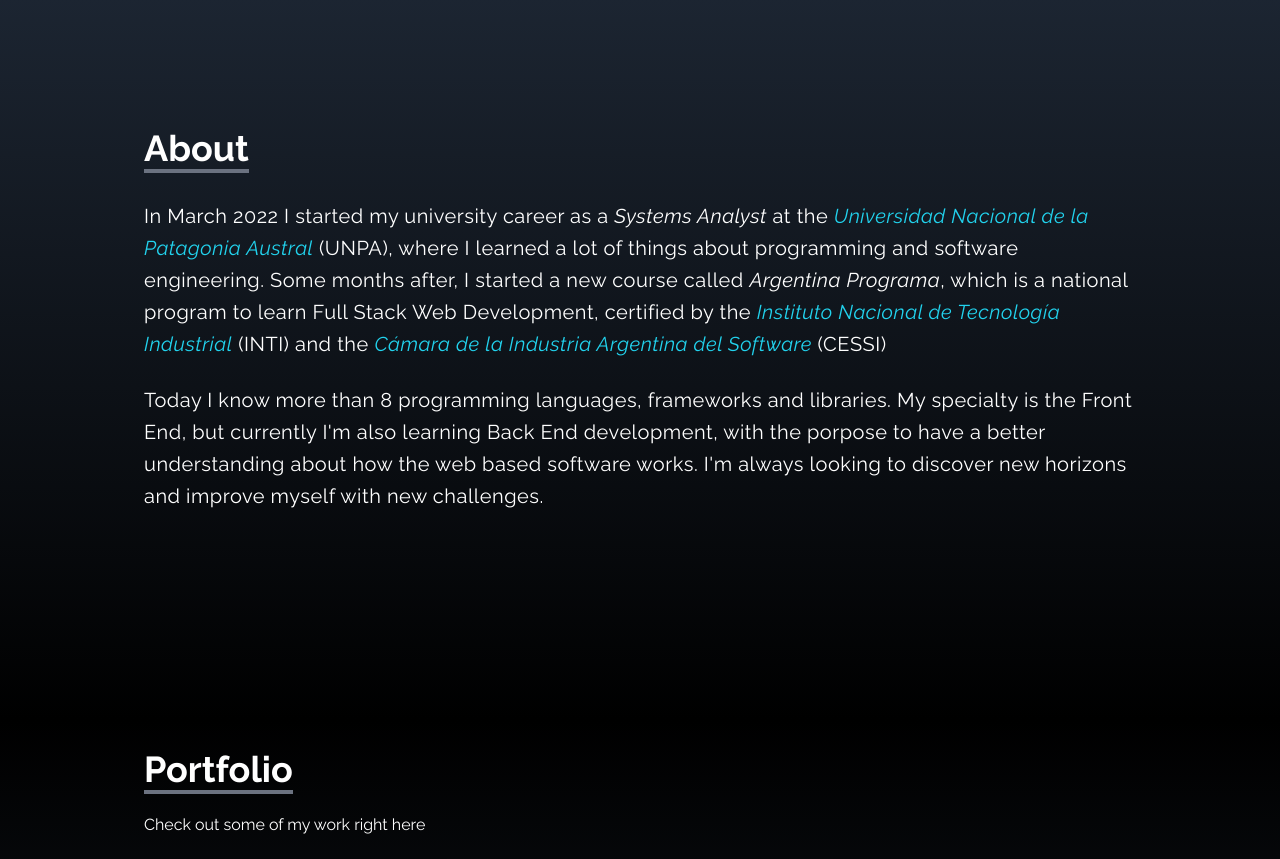
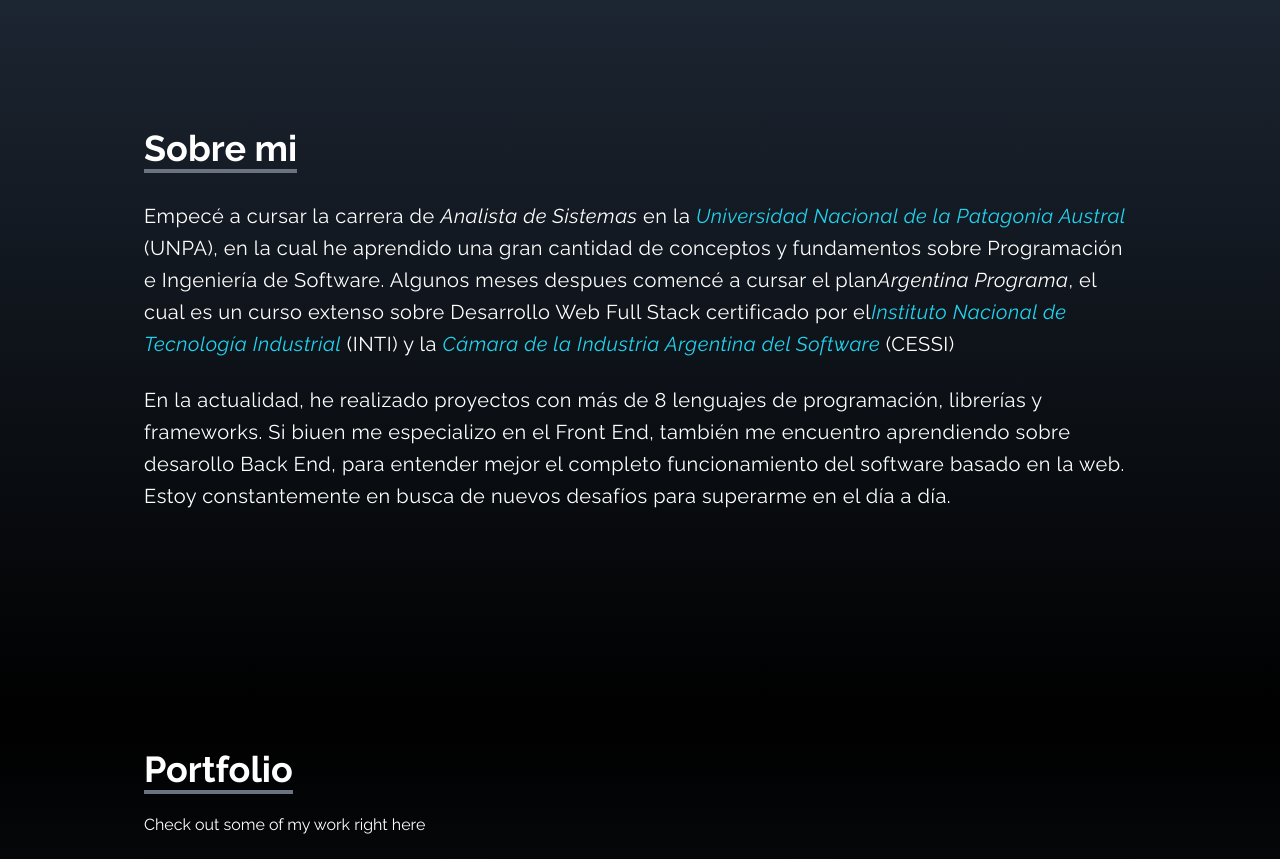
Before and after one commit to FeDaBa/First-Portfolio, a React (Create React App) app: page / in a window 1280 px wide. Shown: the part 880-1739 px from the top of the page. Built offline with nearby package versions, Linux system fonts and the light colour scheme; grey boxes are pictures that could not be loaded; the HTML template or start-up script is replaced by a standard one; a web font is replaced by a local one.

Commit message:
Update About.jsx

```diff
--- a/src/components/About.jsx
+++ b/src/components/About.jsx
@@ -11,17 +11,18 @@ const About = () => {
             <div className="pb-8">
 
                 <p className="text-4xl font-bold inline border-b-4 border-gray-500">
-                    About
+                    Sobre mi
                 </p>
 
             </div>
 
             <p className="text-xl leading-8 tracking-wide font">
 
-                In March 2022 I started my university career as a <em>Systems Analyst</em> at the <a href="https://www.uarg.unpa.edu.ar/" className="text-cyan-400" target={'_blank'} rel="noreferrer"><em>Universidad Nacional de la Patagonia Austral</em></a> (UNPA),
-                where I learned a lot of things about programming and software engineering. Some months after, I started a new course called <em>Argentina Programa</em>, which is a national program to learn Full Stack Web Development,
-                certified by the <a href="https://www.argentina.gob.ar/inti" className="text-cyan-400" target={'_blank'} rel="noreferrer"><em>Instituto Nacional de Tecnología Industrial</em></a> (INTI)
-                and the <a href="https://cessi.org.ar/" className="text-cyan-400" target={'_blank'} rel="noreferrer"><em>Cámara de la Industria Argentina del Software</em></a> (CESSI)
+                Empecé a cursar la carrera de <em>Analista de Sistemas</em> en la <a href="https://www.uarg.unpa.edu.ar/" className="text-cyan-400" target={'_blank'} rel="noreferrer"><em>Universidad Nacional de la Patagonia Austral</em></a> (UNPA),
+                en la cual he aprendido una gran cantidad de conceptos y fundamentos sobre Programación e Ingeniería de Software. Algunos meses despues comencé a cursar el plan
+                <em>Argentina Programa</em>, el cual es un curso extenso sobre Desarrollo Web Full Stack certificado por el
+                <a href="https://cessi.org.ar/" className="text-cyan-400" target={'_blank'} rel="noreferrer"><em>Instituto Nacional de Tecnología Industrial</em></a> (INTI)
+                y la <a href="https://cessi.org.ar/" className="text-cyan-400" target={'_blank'} rel="noreferrer"><em>Cámara de la Industria Argentina del Software</em></a> (CESSI)
 
             </p>
 
@@ -29,9 +30,9 @@ const About = () => {
 
             <p className="text-xl leading-8 tracking-wide">
 
-                Today I know more than 8 programming languages, frameworks and libraries.
-                My specialty is the Front End, but currently I'm also learning Back End development, with the porpose to have a better understanding about how the web based software works.
-                I'm always looking to discover new horizons and improve myself with new challenges.
+                En la actualidad, he realizado proyectos con más de 8 lenguajes de programación, librerías y frameworks.
+                Si biuen me especializo en el Front End, también me encuentro aprendiendo sobre desarollo Back End, para entender mejor el completo funcionamiento del software basado en la web.
+                Estoy constantemente en busca de nuevos desafíos para superarme en el día a día.
 
             </p>
 
```
